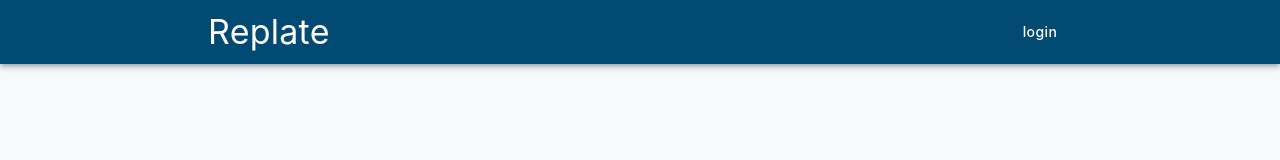
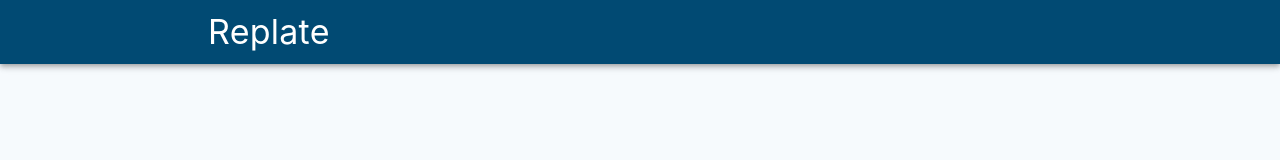
Before and after one commit to bw-replate1-2-20/frontend, a React (Create React App) app: page / in a window 1280 px wide. Shown: the top 160 px of the page. Built offline with nearby package versions, Linux system fonts and the light colour scheme; a web font is replaced by a local one.

Commit message:
nav bar live deploy test

```diff
--- a/src/components/NavBar.js
+++ b/src/components/NavBar.js
@@ -1,4 +1,6 @@
 import React from "react";
+
+import { connect } from "react-redux";
 
 // material ui
 import { Container } from "@material-ui/core";
@@ -29,7 +31,7 @@ const useStyles = makeStyles(theme => ({
   }
 }));
 
-export default function NavBar() {
+function NavBar(props) {
   const classes = useStyles();
 
   return (
@@ -41,9 +43,11 @@ export default function NavBar() {
               <Typography variant="h4" className={classes.title}>
                 Replate
               </Typography>
-              <Button href="/login" color="inherit">
-                login
-              </Button>
+              {props.id && (
+                <Button href="/" color="inherit">
+                  logout
+                </Button>
+              )}
             </Toolbar>
           </Grid>
         </Container>
@@ -51,3 +55,12 @@ export default function NavBar() {
     </div>
   );
 }
+
+const mapStateToProps = state => {
+  console.log(state);
+  return {
+    id: state.authReducer.id
+  };
+};
+
+export default connect(mapStateToProps, {})(NavBar);
```
